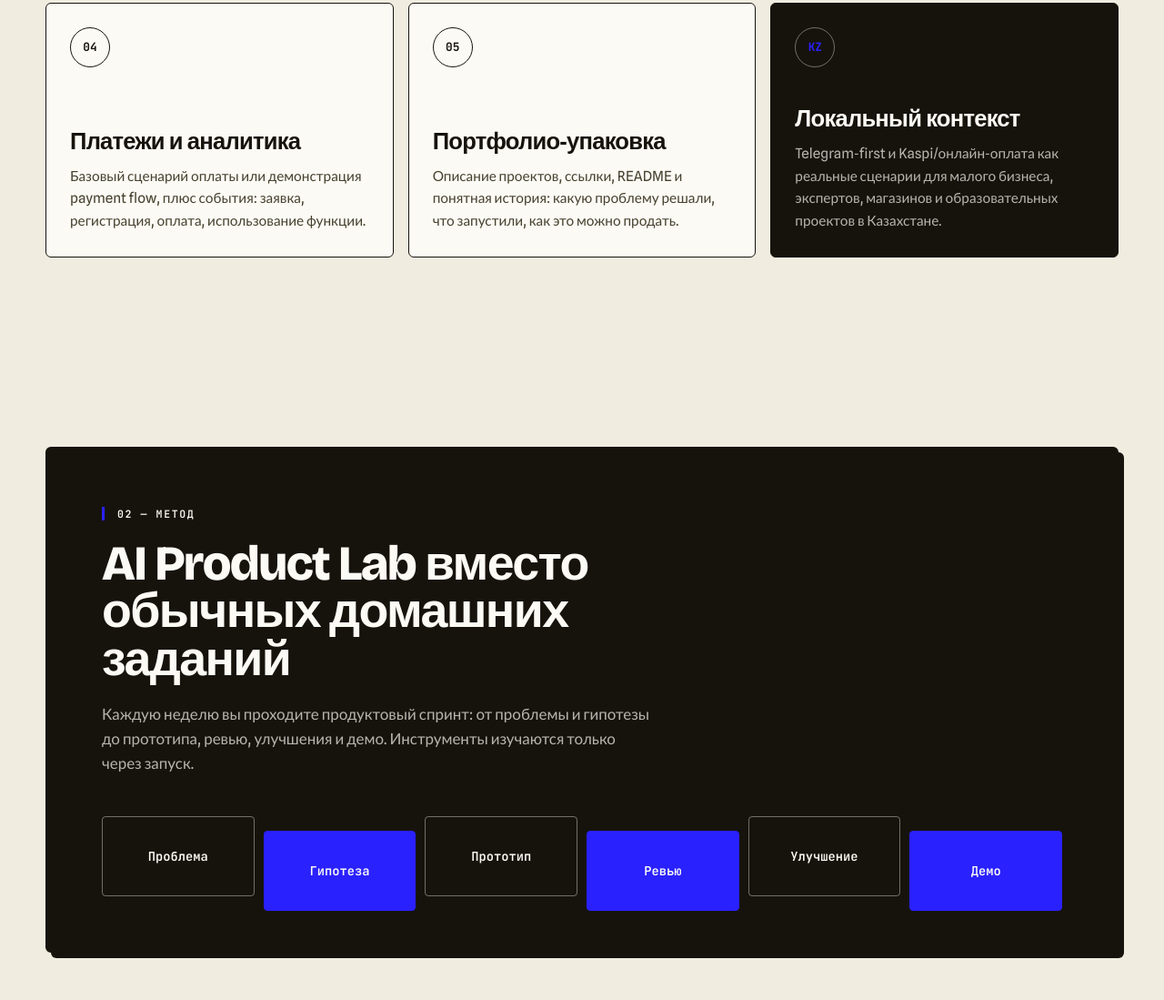
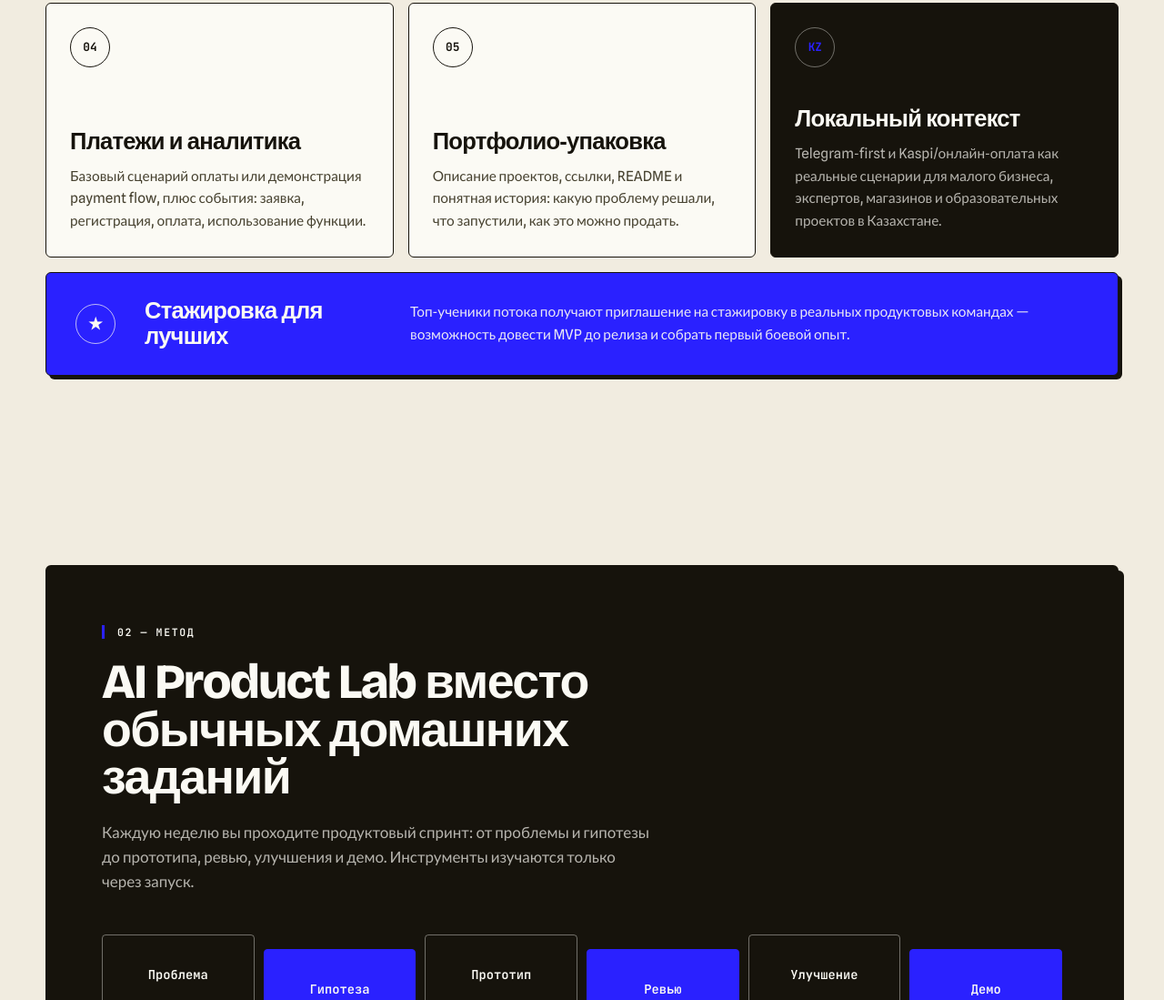
Before and after one commit to silkroadtech-kz/srt-school, a plain HTML site: page index.html in a window 1280 px wide. Shown: the part 1618-2717 px from the top of the page at 91% size. Drawn offline with nearby package versions, Linux system fonts and the light colour scheme.

Commit message:
Add internship advantage card to outcomes section
Co-Authored-By: Claude Opus 4.7 <noreply@anthropic.com>

```diff
--- a/index.html
+++ b/index.html
@@ -299,6 +299,16 @@
                             Telegram&#8209;first и Kaspi/онлайн&#8209;оплата как
                             реальные сценарии для малого бизнеса, экспертов,
                             магазинов и образовательных проектов в Казахстане.
+                        </p>
+                    </article>
+                    <article class="outcome-card internship reveal">
+                        <span class="card-index">★</span>
+                        <h3>Стажировка для лучших</h3>
+                        <p>
+                            Топ&#8209;ученики потока получают приглашение на
+                            стажировку в реальных продуктовых командах —
+                            возможность довести MVP до релиза и собрать первый
+                            боевой опыт.
                         </p>
                     </article>
                 </div>
--- a/styles.css
+++ b/styles.css
@@ -749,6 +749,55 @@ section[id] {
     border-color: rgba(251, 250, 244, 0.4);
 }
 
+.outcome-card.internship {
+    grid-column: 1 / -1;
+    min-height: 0;
+    flex-direction: row;
+    align-items: center;
+    gap: 32px;
+    padding: 28px 32px;
+    color: var(--white);
+    background: var(--accent);
+    border-color: var(--ink);
+    box-shadow: var(--shadow-hard-sm);
+}
+
+.outcome-card.internship .card-index {
+    margin: 0;
+    flex: 0 0 auto;
+    color: var(--white);
+    border-color: rgba(251, 250, 244, 0.7);
+    font-size: 1.1rem;
+}
+
+.outcome-card.internship h3 {
+    margin: 0;
+    flex: 0 0 auto;
+    max-width: 260px;
+}
+
+.outcome-card.internship p {
+    margin: 0;
+    color: rgba(251, 250, 244, 0.92);
+    flex: 1 1 auto;
+}
+
+.outcome-card.internship:hover {
+    transform: translate(-3px, -3px);
+    box-shadow: 8px 8px 0 var(--ink);
+}
+
+@media (max-width: 760px) {
+    .outcome-card.internship {
+        flex-direction: column;
+        align-items: flex-start;
+        gap: 16px;
+    }
+    .outcome-card.internship h3 {
+        max-width: none;
+    }
+}
+
 .card-index {
     display: grid;
     place-items: center;
```
